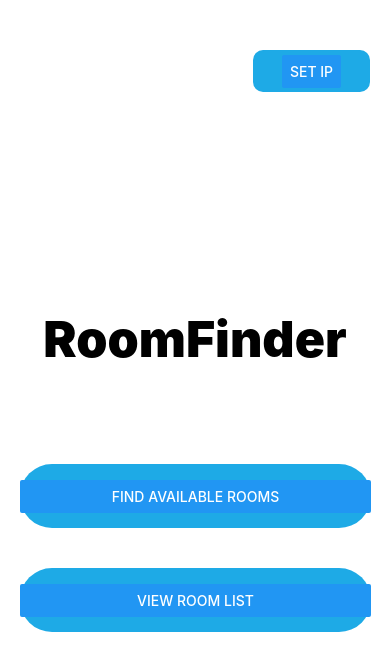
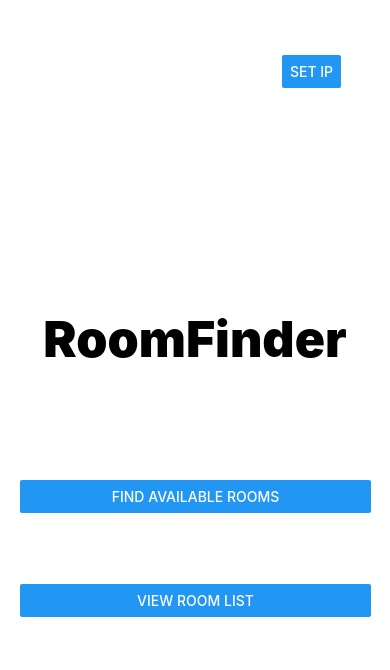
Before and after one commit to RileyS17/RoomFinder, a React Native app: screen / in a window 390 px wide. Shown: the top 670 px of the page. Built offline with nearby package versions, Linux system fonts and the light colour scheme.

Commit message:
Fixed buttons for android

```diff
--- a/App.js
+++ b/App.js
@@ -142,7 +142,7 @@ const styles = StyleSheet.create({
         flex: 2,
         width: "90%",
         margin: 20,
-        backgroundColor: "#1eaae6",
+        backgroundColor: Platform.OS === 'ios' ? '#1eaae6' : "transparent",
         borderRadius: 50,
     },
     textView: {
@@ -165,7 +165,7 @@ const styles = StyleSheet.create({
         alignItems: "center",
         alignSelf: 'flex-end',
         borderRadius: 10,
-        backgroundColor: "#1eaae6",
+        backgroundColor: Platform.OS === 'ios' ? '#1eaae6' : "transparent",
     },
     filler: {
         flex: 6,
--- a/components/EnterServerScreen.js
+++ b/components/EnterServerScreen.js
@@ -48,7 +48,7 @@ const styles = StyleSheet.create({
         padding: 5,
         alignItems: "center",
         borderRadius: 10,
-        backgroundColor: "#1eaae6",
+        backgroundColor: Platform.OS === 'ios' ? '#1eaae6' : "transparent",
     },
     confirmButton: {
         width: "30%",
@@ -57,7 +57,7 @@ const styles = StyleSheet.create({
         alignSelf: 'center',
         justifyContent: 'center',
         borderRadius: 10,
-        backgroundColor: "#1eaae6",
+        backgroundColor: Platform.OS === 'ios' ? '#1eaae6' : "transparent",
         margin: 30,
     },
     inputView: {
--- a/components/ShowRoomScreen.js
+++ b/components/ShowRoomScreen.js
@@ -53,7 +53,7 @@ const styles = StyleSheet.create({
         padding: 5,
         alignItems: "center",
         borderRadius: 10,
-        backgroundColor: "#1eaae6",
+        backgroundColor: Platform.OS === 'ios' ? '#1eaae6' : "transparent",
     },
     listStyle: {
         marginTop: 60,
--- a/components/ViewRoomInfo.js
+++ b/components/ViewRoomInfo.js
@@ -1,5 +1,5 @@
 import React from 'react';
-import { View, Text, StyleSheet, Modal, Button } from 'react-native';
+import { View, Text, StyleSheet, Modal, Button, Platform } from 'react-native';
 
 import Accordian from './Accordian';
 
@@ -89,7 +89,7 @@ const styles = StyleSheet.create({
         flex: 30,
         padding: 5,
         justifyContent: 'center',
-        backgroundColor: "#1eaae6",
+        backgroundColor: Platform.OS === 'ios' ? '#1eaae6' : "transparent",
         borderRadius: 10,
     },
     schedStyle: {
```
